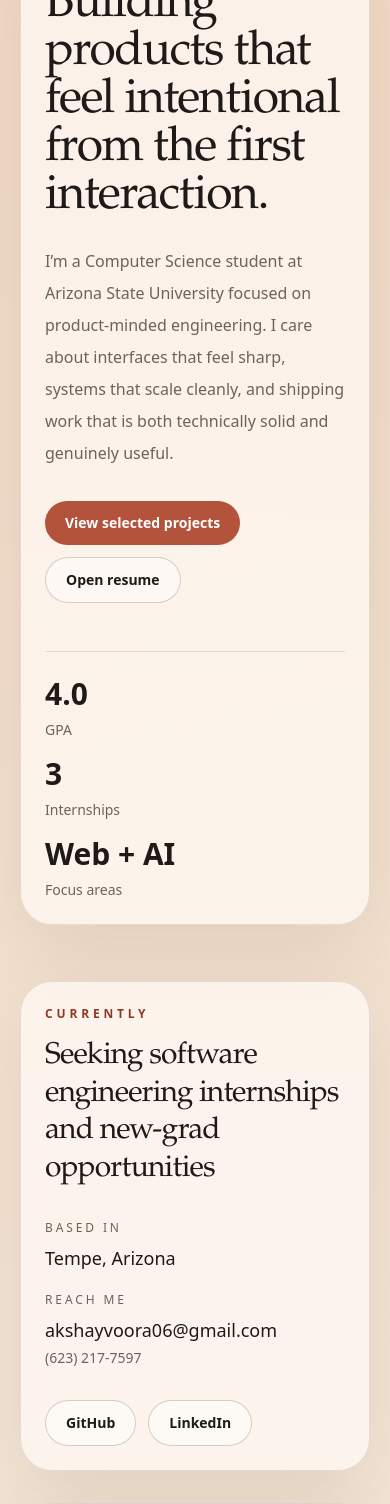
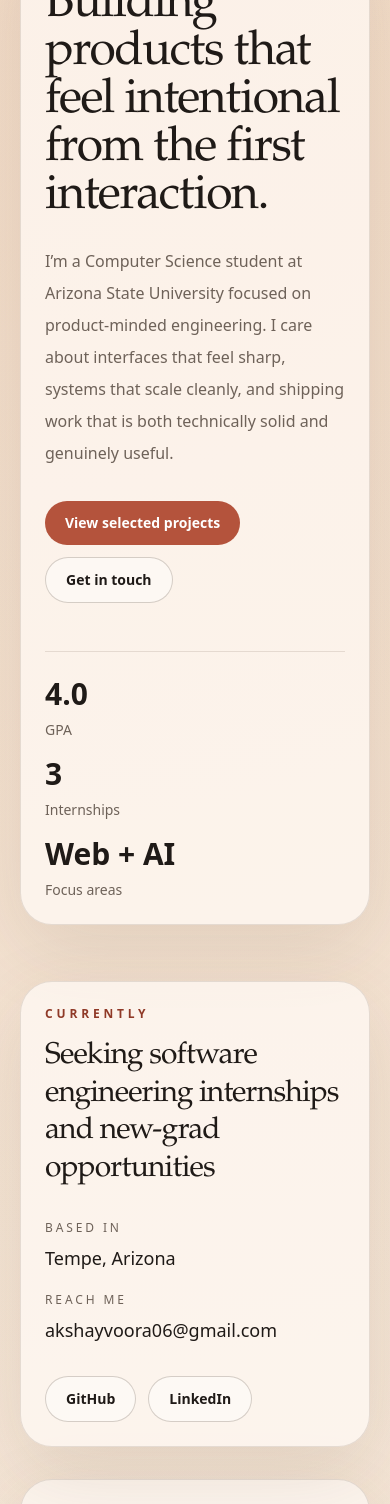
Before and after one commit to AkshayVoora/Portfolioo, a Next.js app: page / in a window 390 px wide. Shown: the part 230-1734 px from the top of the page. Built offline with nearby package versions, Linux system fonts and the light colour scheme; no server answers.

Commit message:
Remove resume and phone from public portfolio

```diff
--- a/app/page.tsx
+++ b/app/page.tsx
@@ -71,8 +71,8 @@ export default function Home() {
             <a className="button-primary" href="#work">
               View selected projects
             </a>
-            <a className="button-secondary" href={site.resume} target="_blank" rel="noreferrer">
-              Open resume
+            <a className="button-secondary" href="#contact">
+              Get in touch
             </a>
           </div>
           <div className="mt-12 grid gap-4 border-t border-[color:var(--line)] pt-6 sm:grid-cols-3">
@@ -108,9 +108,6 @@ export default function Home() {
               </p>
               <a className="mt-2 block text-lg hover:text-[color:var(--accent)]" href={`mailto:${site.email}`}>
                 {site.email}
-              </a>
-              <a className="mt-1 block text-sm text-[color:var(--muted)]" href={`tel:${site.phone.replace(/[^\d+]/g, "")}`}>
-                {site.phone}
               </a>
             </div>
           </div>
--- a/lib/data.ts
+++ b/lib/data.ts
@@ -6,10 +6,8 @@ export const site = {
     "I’m a Computer Science student at Arizona State University focused on product-minded engineering. I care about interfaces that feel sharp, systems that scale cleanly, and shipping work that is both technically solid and genuinely useful.",
   location: "Tempe, Arizona",
   email: "akshayvoora06@gmail.com",
-  phone: "(623) 217-7597",
   linkedin: "https://linkedin.com/in/avoora",
   github: "https://github.com/AkshayVoora",
-  resume: "/Akshay_Voora_Resume.pdf",
   availability: "Seeking software engineering internships and new-grad opportunities",
 };
 
```
